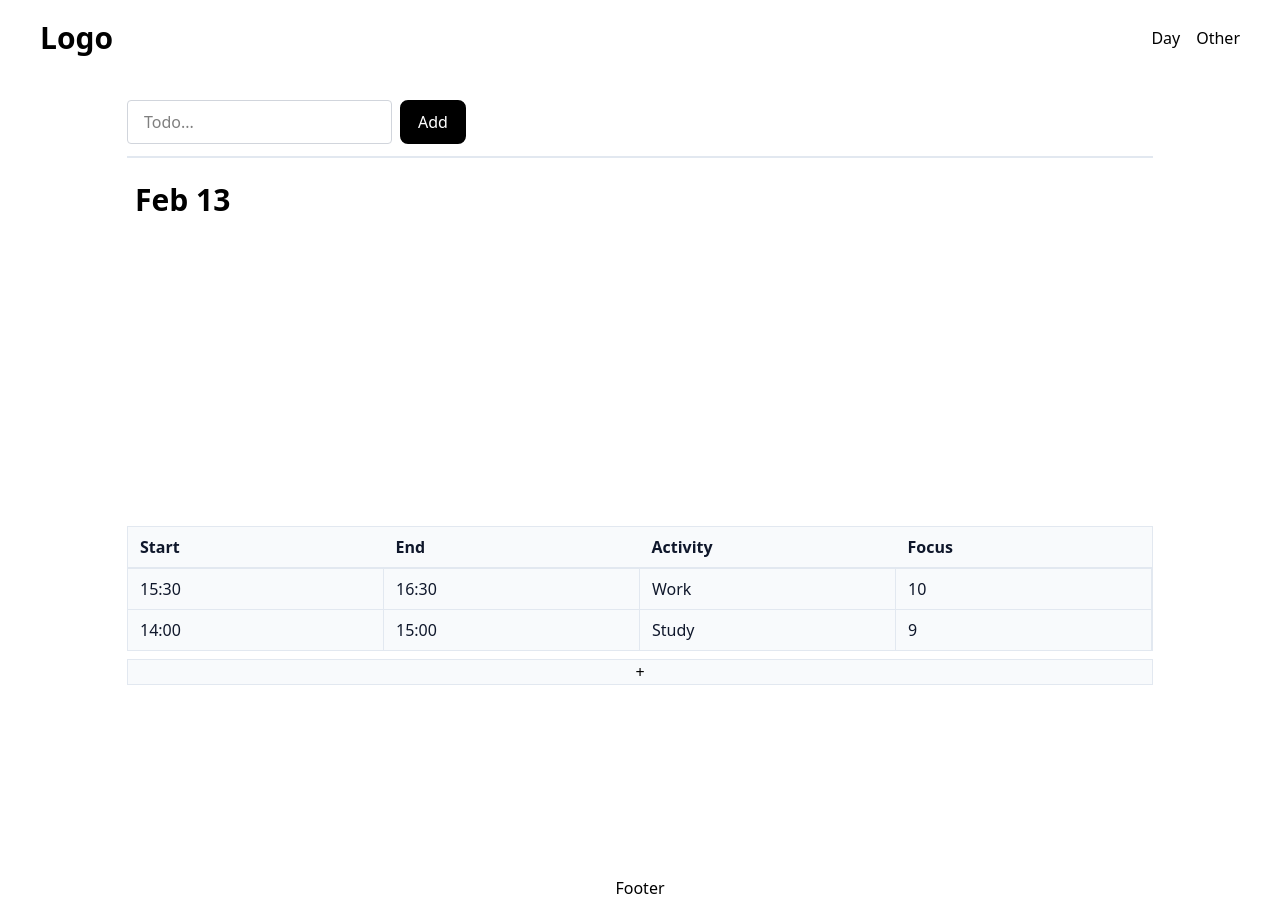
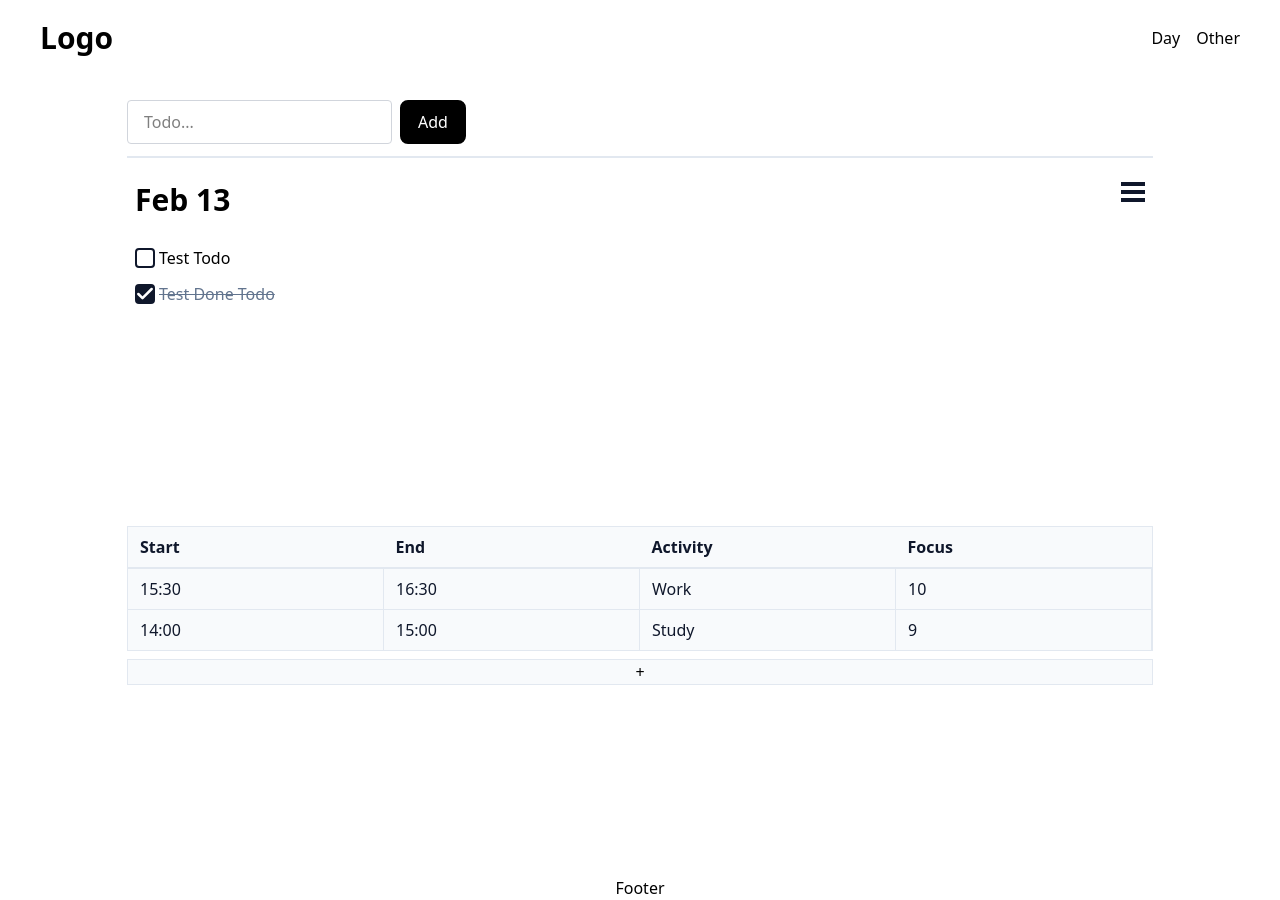
Before and after one commit to Wyrden44/productivity-app, a Vue app: page / in a window 1280 px wide. Built offline with nearby package versions, Linux system fonts and the light colour scheme; the HTML template or start-up script is replaced by a standard one.

Commit message:
feat: todolist state and crud (#5)
* feat: add todo state and toggle to filter completed todos

* Feat: Create todo actions 'hide completed todos' and 'delete completed todos' with burger menu

```diff
--- /dev/null
+++ b/src/components/BaseBurger.vue
@@ -0,0 +1,59 @@
+<script setup lang="ts">
+import { computed } from 'vue'
+
+const props = defineProps<{
+    modelValue: boolean
+    size?: 'sm' | 'md' | 'lg'
+}>()
+
+const emit = defineEmits(['update:modelValue'])
+
+const sizeClasses = computed(() => {
+    switch (props.size) {
+        case 'sm':
+            return 'w-4'
+        case 'lg':
+            return 'w-8'
+        default:
+            return 'w-6'
+    }
+})
+
+const burgerSizeClasses = computed(() => {
+    switch (props.size) {
+        case 'sm':
+            return 'h-0.5'
+        case 'lg':
+            return 'h-2'
+        default:
+            return 'h-1'
+    }
+})
+
+const toggle = () => {
+    emit('update:modelValue', !props.modelValue)
+}
+</script>
+
+<template>
+    <div
+        class="flex flex-col cursor-pointer transition-all duration-300 gap-1"
+        :class="sizeClasses"
+        @click="toggle"
+    >
+        <div
+            class="w-full bg-main-text transition-all duration-300 origin-left"
+            :class="[burgerSizeClasses, modelValue ? 'rotate-45' : '']"
+        ></div>
+
+        <div
+            class="w-full bg-main-text transition-all duration-300"
+            :class="[burgerSizeClasses, modelValue ? 'opacity-0' : 'opacity-100']"
+        ></div>
+
+        <div
+            class="w-full bg-main-text transition-all duration-300 origin-left"
+            :class="[burgerSizeClasses, modelValue ? '-rotate-45' : '']"
+        ></div>
+    </div>
+</template>
--- a/src/components/BaseButton.vue
+++ b/src/components/BaseButton.vue
@@ -11,18 +11,18 @@ const props = defineProps<{
 const variantClasses = computed(() => {
     switch (props.variant) {
         case 'secondary':
-            return 'bg-gray-200 text-black hover:bg-gray-300'
+            return 'bg-gray-200 text-black hover:bg-gray-300 hover-text-main-text'
         case 'danger':
-            return 'bg-red-600 text-white hover:bg-red-700'
+            return 'bg-main-surface text-main-danger hover:bg-main-danger hover:text-main-text hover:border-main-text border-main-danger'
         default:
-            return 'bg-black text-white hover:bg-gray-800'
+            return 'bg-black text-white hover:bg-main-surface hover:text-main-text'
     }
 })
 
 const sizeClasses = computed(() => {
     switch (props.size) {
         case 'sm':
-            return 'px-3 py-1 text-sm'
+            return 'px-2 py-1 text-sm'
         case 'lg':
             return 'px-6 py-3 text-lg'
         default:
@@ -34,7 +34,7 @@ const sizeClasses = computed(() => {
 <template>
     <button
         :disabled="disabled || loading"
-        class="rounded-lg border-black border-2 font-medium transition duration-150 cursor-pointer hover:bg-white hover:text-black"
+        class="rounded-lg border-black border-2 font-medium transition duration-150 cursor-pointer"
         :class="[
             variantClasses,
             sizeClasses,
--- a/src/components/BaseCheckbox.vue
+++ b/src/components/BaseCheckbox.vue
@@ -1,5 +1,5 @@
 <script setup lang="ts">
-import { computed } from 'vue'
+import { computed, ref } from 'vue'
 
 const props = withDefaults(
     defineProps<{
@@ -17,6 +17,17 @@ const props = withDefaults(
         checkedCross: true,
     },
 )
+
+const checked = ref(props.checked)
+
+const emit = defineEmits<{
+    (e: 'check', value: boolean): void
+}>()
+
+function onChange(e: Event) {
+    const target = e.target as HTMLInputElement
+    emit('check', target.checked)
+}
 
 const colorClasses = computed(() => {
     switch (props.color) {
@@ -45,9 +56,10 @@ const sizeClasses = computed(() => {
             <input
                 type="checkbox"
                 :id="props.id"
-                :checked="props.checked"
+                :checked="checked"
                 class="peer appearance-none border-2 border-main-text rounded-sm bg-white focus:outline-none cursor-pointer focus:ring-1 focus:ring-blue-100"
                 :class="[colorClasses, sizeClasses]"
+                @change="onChange"
             />
 
             <svg
--- /dev/null
+++ b/src/components/BaseToggle.vue
@@ -0,0 +1,26 @@
+<script setup lang="ts">
+const props = defineProps<{
+    modelValue: boolean
+    label: string
+}>()
+
+const emit = defineEmits(['update:modelValue'])
+
+const toggle = () => {
+    emit('update:modelValue', !props.modelValue)
+}
+</script>
+
+<template>
+    <label class="inline-flex items-center cursor-pointer group">
+        <input type="checkbox" class="sr-only peer" :checked="modelValue" @change="toggle" />
+
+        <div
+            class="relative w-9 h-5 bg-main-inactive peer-focus:outline-none rounded-full peer peer-hover:after:ring ring-main-accent peer-checked:bg-main-accent peer-checked:after:translate-x-full rtl:peer-checked:after:-translate-x-full after:content-[''] after:absolute after:top-[2px] after:start-[2px] after:bg-main-surface after:border-main-border after:border after:rounded-full after:h-4 after:w-4 after:transition-all"
+        ></div>
+
+        <span v-if="label" class="ms-3 text-sm font-medium text-main-text transition-colors">
+            {{ label }}
+        </span>
+    </label>
+</template>
--- a/src/features/timetable/api/timetable.api.ts
+++ b/src/features/timetable/api/timetable.api.ts
@@ -39,7 +39,8 @@ export async function editActivity<K extends keyof Activity>(
 }
 
 export async function removeActivity(id: Activity['id']) {
-    activities.filter((a) => a.id !== id)
+    const index = activities.findIndex((a) => a.id === id)
+    if (index !== -1) activities.splice(index, 1)
 
     return new Promise<string>((resolve) => {
         setTimeout(() => resolve('Activity removed'), 500)
--- /dev/null
+++ b/src/features/todos/api/todolist.api.ts
@@ -0,0 +1,44 @@
+import type { Todo } from '../types'
+
+const todos: Todo[] = [
+    { done: false, text: 'Test Todo', id: 0 },
+    { done: true, text: 'Test Done Todo', id: 1 },
+]
+
+let currentId = 3
+
+export async function fetchTodos(): Promise<Todo[]> {
+    return new Promise<Todo[]>((resolve) => {
+        setTimeout(() => resolve(todos), 500)
+    })
+}
+
+export async function createTodo(todo: Todo): Promise<number> {
+    return new Promise((resolve) => {
+        setTimeout(() => {
+            todos.push(todo)
+            return resolve(currentId++)
+        }, 500)
+    })
+}
+
+export async function editTodo<K extends keyof Todo>(id: number, key: K, newVal: Todo[K]) {
+    const todo = todos.find((a) => a.id === id)
+
+    if (!todo) throw Error('Todo not found')
+
+    todo[key] = newVal
+
+    return new Promise<string>((resolve) => {
+        setTimeout(() => resolve('Todo updated'), 500)
+    })
+}
+
+export async function removeTodo(id: Todo['id']) {
+    const index = todos.findIndex((t) => t.id === id)
+    if (index !== -1) todos.splice(index, 1)
+
+    return new Promise<string>((resolve) => {
+        setTimeout(() => resolve('Todo removed'), 500)
+    })
+}
--- a/src/features/todos/components/TodoItem.vue
+++ b/src/features/todos/components/TodoItem.vue
@@ -5,10 +5,23 @@ import type { Todo } from '../types'
 const props = defineProps<{
     todo: Todo
 }>()
+
+const emit = defineEmits<{
+    (e: 'done', value: boolean): void
+}>()
+
+function onCheck(check: boolean) {
+    emit('done', check)
+}
 </script>
 
 <template>
     <div class="todo">
-        <BaseCheckbox id="todo" :label="props.todo.text" :checked="props.todo.done" />
+        <BaseCheckbox
+            :id="String(todo.id)"
+            :label="props.todo.text"
+            :checked="props.todo.done"
+            @check="onCheck"
+        />
     </div>
 </template>
--- a/src/features/todos/components/TodoList.vue
+++ b/src/features/todos/components/TodoList.vue
@@ -1,20 +1,47 @@
 <script setup lang="ts">
-import { computed } from 'vue'
-import type { Todo } from '../types'
+import { computed, ref } from 'vue'
 import TodoItem from './TodoItem.vue'
 import { getDateDayMonth } from '@/utils/getters'
 import BaseHeading from '@/components/BaseHeading.vue'
+import BaseToggle from '@/components/BaseToggle.vue'
+import { useTodoListStore } from '../store/todolist.store'
+import { storeToRefs } from 'pinia'
+import BaseButton from '@/components/BaseButton.vue'
+import BaseBurger from '@/components/BaseBurger.vue'
 
-const props = defineProps<{
-    todos: Todo[]
-}>()
+const store = useTodoListStore()
+const { filteredTodos, hideDone } = storeToRefs(store)
+
+const menuOpen = ref(false)
+
+function closeMenu() {
+    menuOpen.value = false
+}
 
 const date = computed(() => getDateDayMonth(new Date()))
 </script>
 
 <template>
     <div class="todo-list flex flex-col gap-3 mt-2 w-full pl-2 pr-2 pt-4 pb-2 min-h-80 mb-10">
-        <BaseHeading>{{ date }}</BaseHeading>
-        <TodoItem v-for="todo in props.todos" :todo="todo" :key="todo.id" />
+        <div class="flex justify-between relative">
+            <BaseHeading>{{ date }}</BaseHeading>
+            <BaseBurger v-model="menuOpen" size="md" />
+            <div
+                v-if="menuOpen"
+                class="absolute right-0 top-10 bg-main-bg shadow-md p-3 flex flex-col border-1 z-10 gap-4 rounded-md min-w-55"
+                @mouseleave="closeMenu"
+            >
+                <BaseToggle label="Hide done" v-model="hideDone" />
+                <BaseButton size="sm" variant="danger" @click="store.deleteDone"
+                    >Delete Done</BaseButton
+                >
+            </div>
+        </div>
+        <TodoItem
+            v-for="todo in filteredTodos"
+            :todo="todo"
+            :key="todo.id"
+            @done="(done) => store.edit(todo.id, 'done', done)"
+        />
     </div>
 </template>
--- /dev/null
+++ b/src/features/todos/store/todolist.store.ts
@@ -0,0 +1,128 @@
+import { defineStore } from 'pinia'
+import type { Todo } from '../types'
+import { createTodo, editTodo, fetchTodos, removeTodo } from '../api/todolist.api'
+
+export const useTodoListStore = defineStore('todolist', {
+    state: () => ({
+        todo: '',
+        todos: [] as Todo[],
+        loading: false,
+        error: null as null | string,
+        hideDone: false,
+    }),
+
+    getters: {
+        filteredTodos: (state) => {
+            return state.hideDone ? state.todos.filter((t) => !t.done) : state.todos
+        },
+    },
+
+    actions: {
+        async load() {
+            this.loading = true
+            try {
+                this.todos = await fetchTodos()
+            } catch (e) {
+                console.error(e)
+                this.error = 'Failed to fetch todos'
+            } finally {
+                this.loading = false
+            }
+        },
+
+        async edit<K extends keyof Todo>(id: number, key: K, value: Todo[K]) {
+            const todo = this.todos.find((a) => a.id === id)
+
+            if (!todo) {
+                this.error = 'Todo could not be found'
+                return
+            }
+
+            const old = todo[key]
+            todo[key] = value
+
+            try {
+                // api call
+                await editTodo(id, key, value)
+            } catch (e) {
+                todo[key] = old
+                console.error(e)
+            }
+        },
+
+        async add(todo: Todo) {
+            console.log(this.todos)
+            this.loading = true
+            this.todos.push(todo)
+
+            try {
+                const id = await createTodo(todo)
+                todo.id = id
+            } catch (e) {
+                const index = this.todos.findIndex((t) => t === todo)
+                if (index !== -1) this.todos.splice(index, 1)
+                this.error = 'Failed to create todo'
+                throw e
+            } finally {
+                this.loading = false
+            }
+            console.log(this.todos)
+        },
+
+        async delete(id: Todo['id']) {
+            const activityIdx = this.todos.findIndex((a) => a.id === id)
+
+            if (activityIdx === -1) {
+                this.error = 'Todo could not be found'
+                return
+            }
+
+            const backup = this.todos[activityIdx]!
+
+            this.todos.splice(activityIdx, 1)
+
+            try {
+                await removeTodo(id)
+            } catch (e) {
+                this.todos.splice(activityIdx, 0, backup)
+                this.error = 'Failed to delete todo'
+            }
+        },
+
+        async addDraft() {
+            if (!this.todo || this.loading) return
+            this.loading = true
+            const todo = { id: 0, done: false, text: this.todo }
+            this.todo = ''
+
+            try {
+                await this.add(todo)
+            } catch (e) {
+                console.error(e)
+                this.todo = todo.text
+            } finally {
+                this.loading = false
+            }
+        },
+
+        async deleteDone() {
+            if (this.loading) return
+            this.loading = true
+
+            const doneTodos = this.todos.filter((t) => t.done)
+            const backup = [...doneTodos]
+
+            this.todos = this.todos.filter((t) => !t.done)
+
+            try {
+                await Promise.all(doneTodos.map((t) => removeTodo(t.id)))
+            } catch (e) {
+                console.error(e)
+                this.todos.push(...backup)
+                this.error = 'Failed to delete completed todos'
+            } finally {
+                this.loading = false
+            }
+        },
+    },
+})
--- a/src/pages/DayView.vue
+++ b/src/pages/DayView.vue
@@ -3,27 +3,26 @@ import BaseButton from '@/components/BaseButton.vue'
 import BaseInput from '@/components/BaseInput.vue'
 import TimetableItem from '@/features/timetable/components/TimetableItem.vue'
 import TodoList from '@/features/todos/components/TodoList.vue'
-import { ref } from 'vue'
+import { useTodoListStore } from '@/features/todos/store/todolist.store'
+import { storeToRefs } from 'pinia'
+import { onMounted } from 'vue'
 
-const id = ref<number>(0)
-const todo = ref<string>('')
-const todos = ref<{ text: string; done: boolean; id: number }[]>([])
+const todoStore = useTodoListStore()
 
-function addTodo(): void {
-    if (todo.value) {
-        todos.value.push({ text: todo.value, done: false, id: id.value++ })
-        todo.value = ''
-    }
-}
+const { todo } = storeToRefs(todoStore)
+
+onMounted(() => {
+    todoStore.load()
+})
 </script>
 
 <template>
     <section class="day-view min-w-100">
-        <form @submit.prevent="addTodo" class="flex border-b-2 border-main-border pb-3">
+        <form @submit.prevent="todoStore.addDraft" class="flex border-b-2 border-main-border pb-3">
             <BaseInput type="text" v-model="todo" class="mr-2" placeholder="Todo..." />
-            <BaseButton size="md" @click="addTodo" type="submit"> Add </BaseButton>
+            <BaseButton size="md" type="submit">Add</BaseButton>
         </form>
-        <TodoList :todos="todos" class="mb-2" />
+        <TodoList :todos="todoStore.todos" class="mb-2" />
         <TimetableItem />
     </section>
 </template>
--- a/src/style.css
+++ b/src/style.css
@@ -10,6 +10,7 @@
     --color-app-valid: var(--color-emerald-600);
     --color-app-error: var(--color-red-600);
     --color-app-danger: var(--color-red-600);
+    --color-app-inactive: var(--color-slate-300);
 }
 
 .dark {
@@ -22,6 +23,7 @@
     --color-app-valid: var(--color-emerald-600);
     --color-app-error: var(--color-red-600);
     --color-app-danger: var(--color-red-600);
+    --color-app-inactive: var(--color-slate-300);
 }
 
 @theme {
@@ -34,4 +36,5 @@
     --color-main-valid: var(--color-app-valid);
     --color-main-error: var(--color-app-error);
     --color-main-danger: var(--color-app-danger);
+    --color-main-inactive: var(--color-app-inactive);
 }
```
Also changed, not shown: 1 other file (tests, documents, lock files or other folders).
